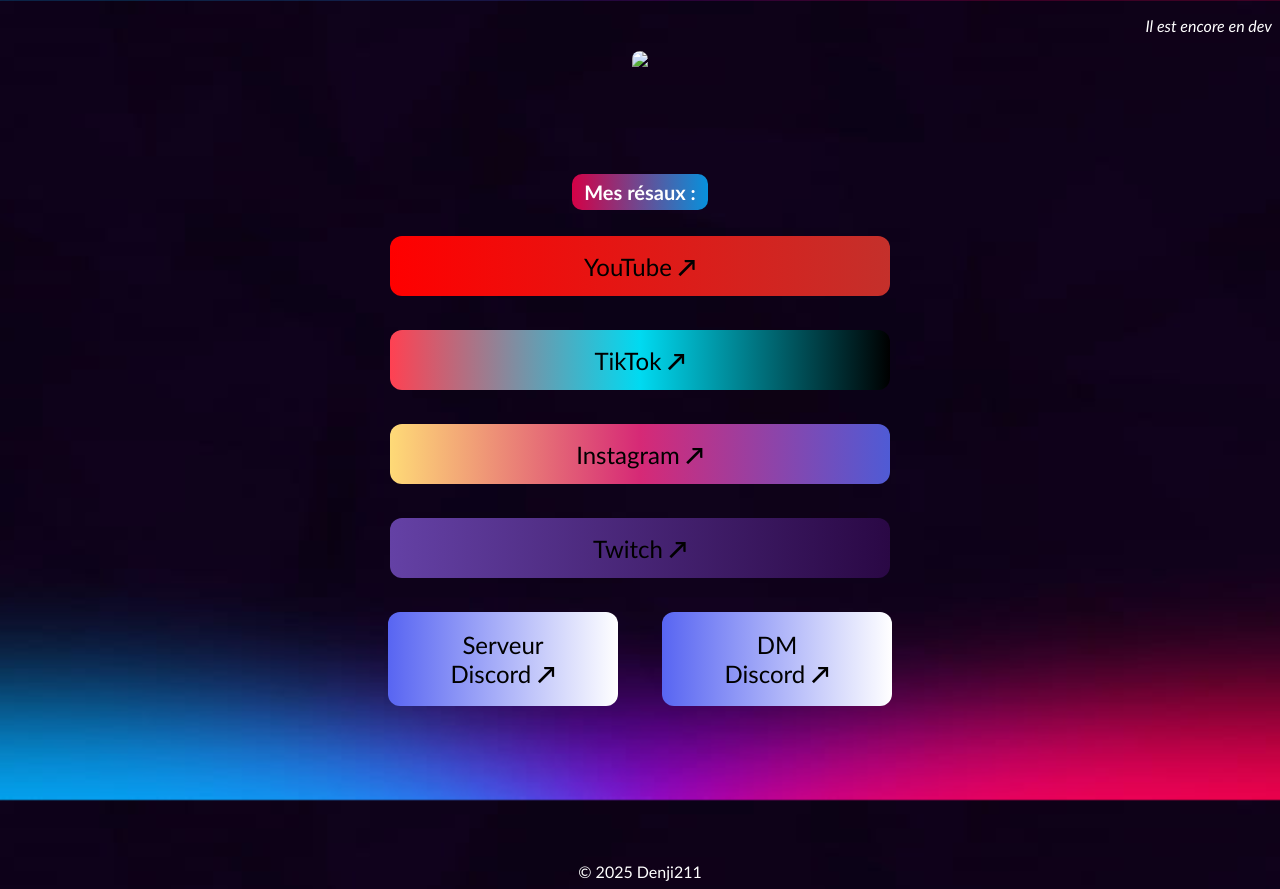
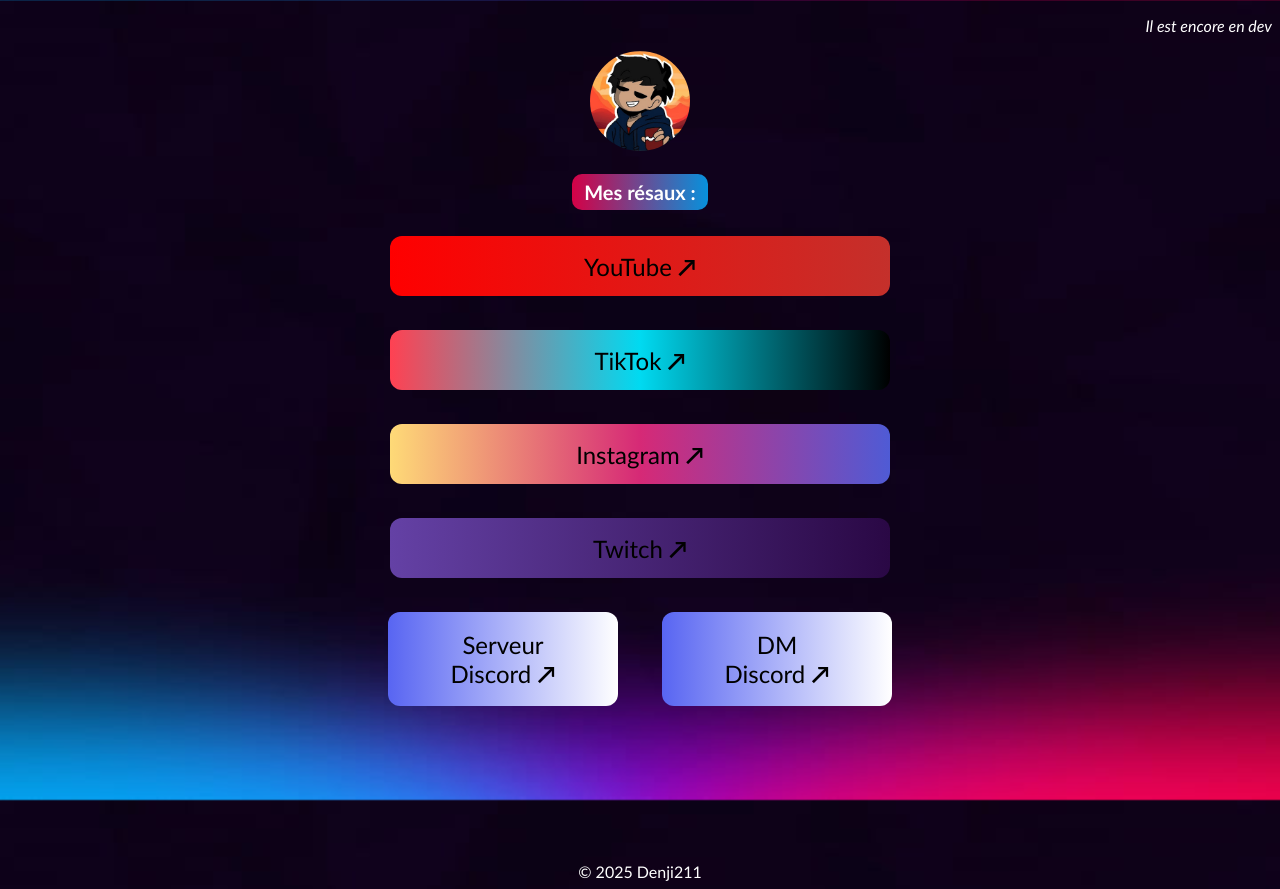
Before and after one commit to Denji211/mesresaux, a plain HTML site: page index.html in a window 1280 px wide. Drawn offline with Linux system fonts and the light colour scheme; files that its build step writes are made by us from their sources; files whose address does not match are found by name.

Commit message:
index.html

```diff
--- a/index.html
+++ b/index.html
@@ -1,11 +1,11 @@
 <!doctype html>
 <html>
     <head>
-        <link rel="stylesheet" href="css/style.css">
+        <link rel="stylesheet" href="Linktree Project/style.css">
     </head>
     <body>
         <p id="righttop"><em>Il est encore en dev </em></p>
-        <img src="Images Code/PDP.jpg" id="PDP"></img><br>
+        <img src="Linktree Project/Images/PDP.jpg" id="PDP"></img><br>
         <h3 id="Title">Mes résaux :</h3><br>
         <a class="networks" id="YouTube"
         href="https://www.youtube.com/@Denji211"><span id="TextButtons">YouTube <strong>↗</strong></span></a><br><br>
```
